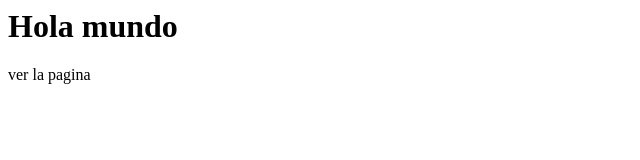
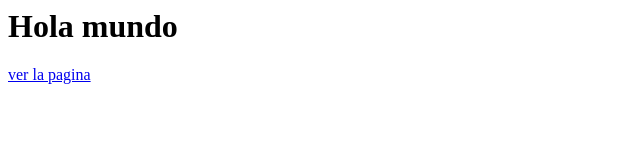
Before and after one commit to Manu0905/3F, a plain HTML site: page index.html in a window 1280 px wide. Shown: the full height of the page, 0-640 px from the left. Drawn offline with Linux system fonts and the light colour scheme.

Commit message:
Update index.html

```diff
--- a/index.html
+++ b/index.html
@@ -1,2 +1,2 @@
 <h1>Hola mundo</h1>
-<a herf="20233tn164.html"> ver la pagina</a>
+<a href="20233tn164.html"> ver la pagina</a>
```
